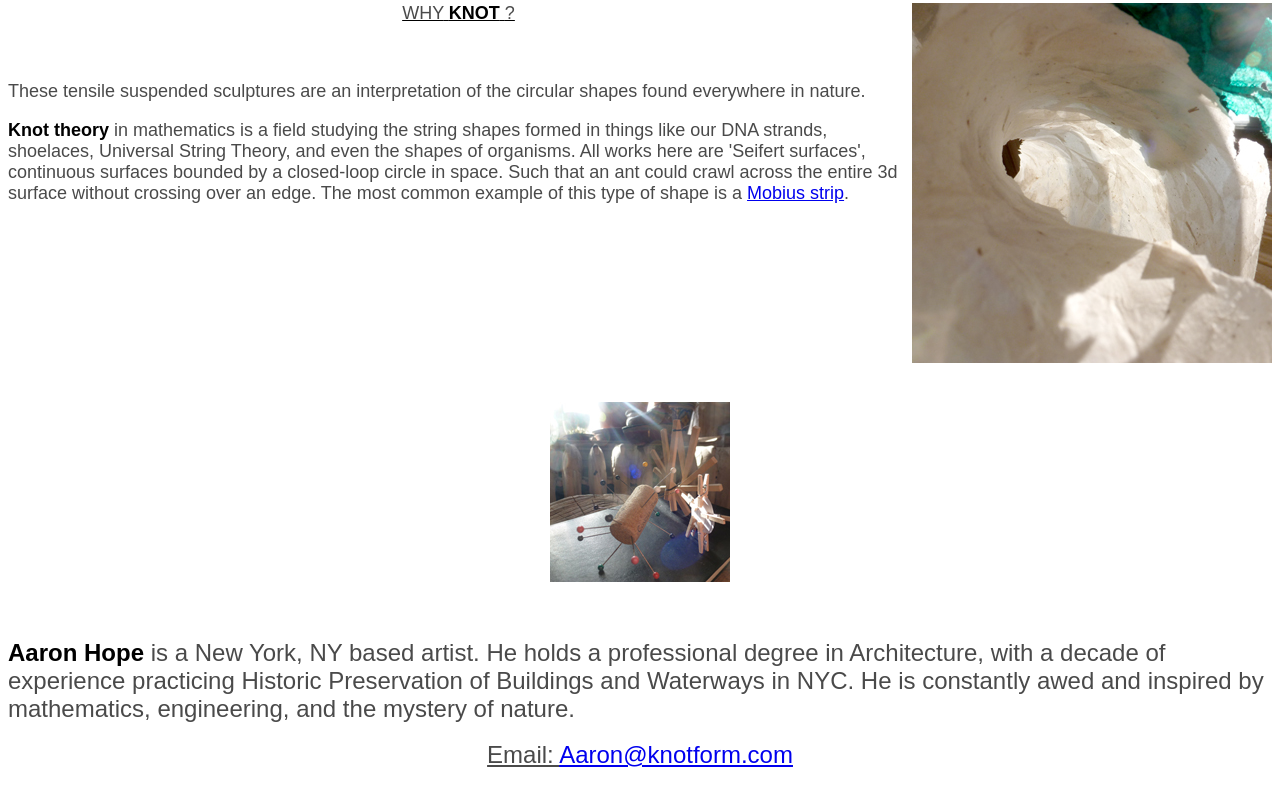
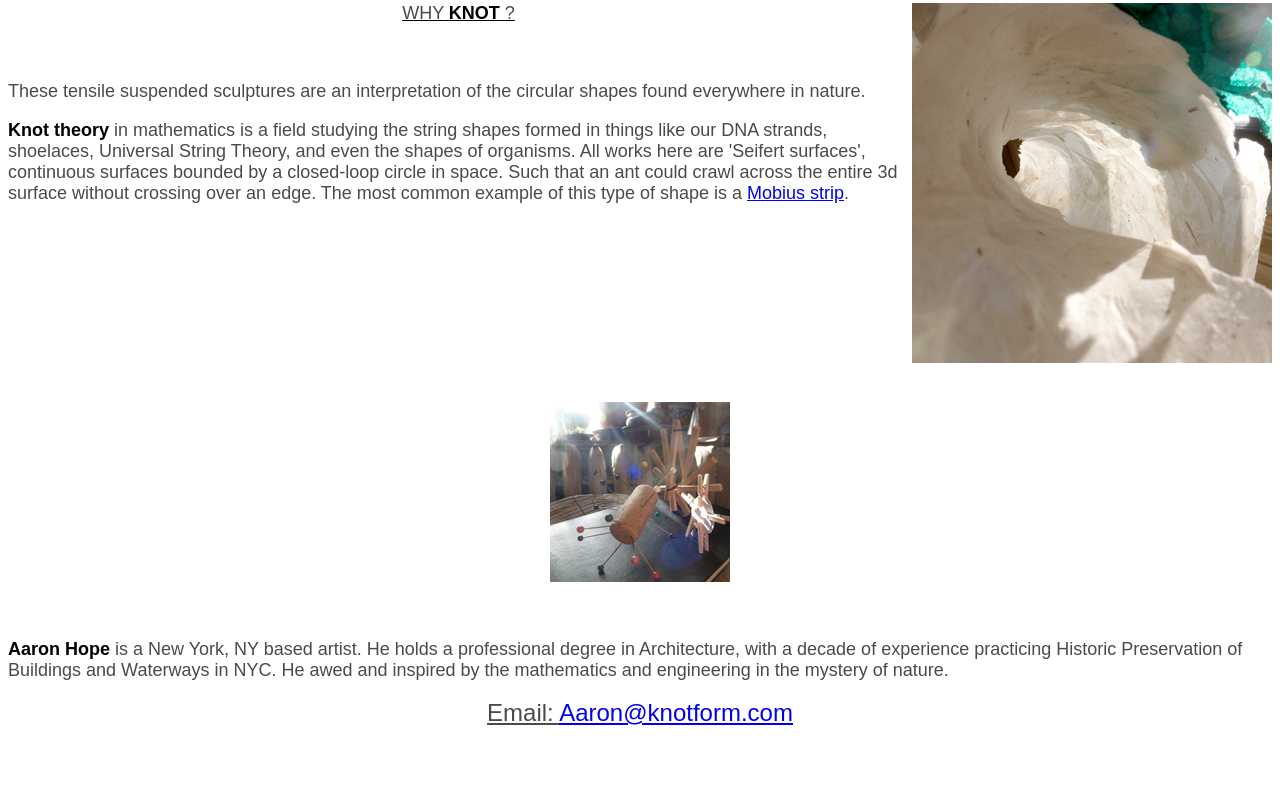
Before and after one commit to knotform/aaron.hope.art.github.io, a plain HTML site: page index.html in a window 1280 px wide. Shown: the part 5337-6143 px from the top of the page. After the commit the page ends 6111 px from the top, so only its background shows below. Drawn offline with Linux system fonts and the light colour scheme.

Commit message:
Update index.html

```diff
--- a/index.html
+++ b/index.html
@@ -213,7 +213,7 @@ border="0" alt="Desktop Creatures" align="center"></p>
 
 
 
-    <p align="left"><font size ="5"><b>Aaron Hope</b> </font><font size="5" color="4A4A4A"> is a New York, NY based artist.  He holds a professional degree in Architecture, with a decade of experience practicing Historic Preservation of Buildings and Waterways in NYC.  He is constantly awed and inspired by mathematics, engineering, and the mystery of nature.</font>
+    <p align="left"><font size ="4"><b>Aaron Hope</b> </font><font size="4" color="4A4A4A"> is a New York, NY based artist.  He holds a professional degree in Architecture, with a decade of experience practicing Historic Preservation of Buildings and Waterways in NYC.  He awed and inspired by the mathematics and engineering in the mystery of nature.</font>
 
 
 
```
